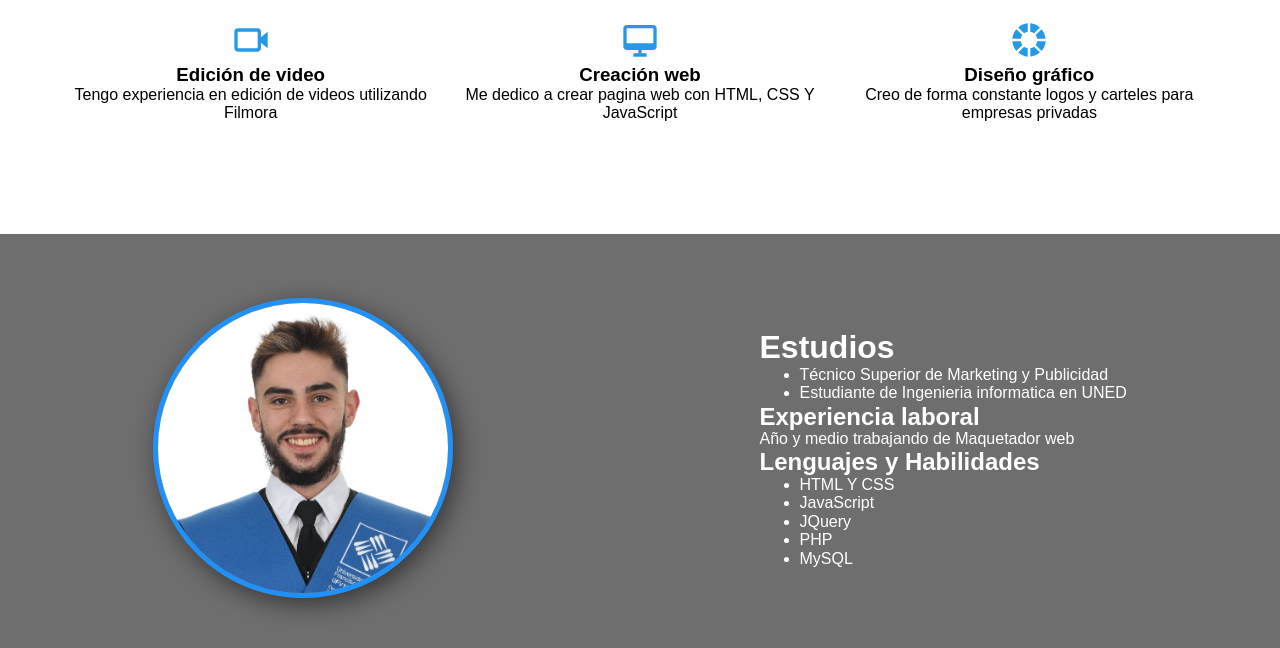
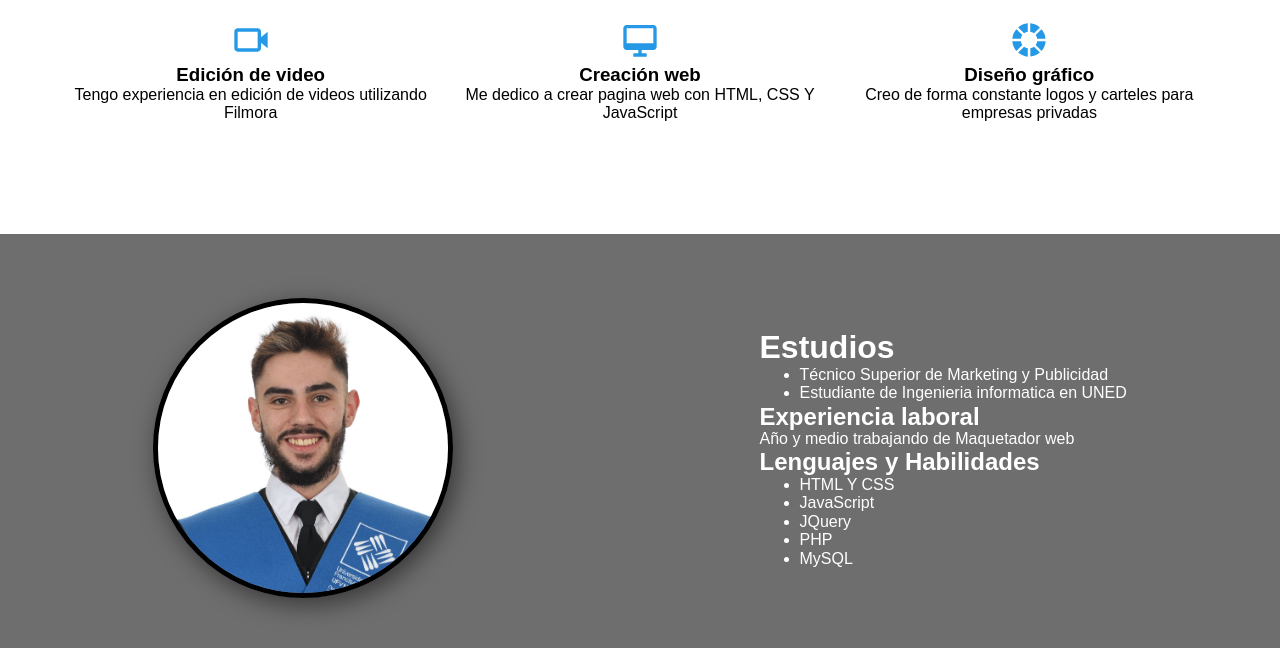
Before and after one commit to juanmigtrz/juanmigtrz.github.io, a plain HTML site: page index.html in a window 1280 px wide. Shown: the part 954-1602 px from the top of the page. Drawn offline with nearby package versions, Linux system fonts and the light colour scheme.

Commit message:
Update estilos.css

```diff
--- a/css/estilos.css
+++ b/css/estilos.css
@@ -513,7 +513,7 @@ body {
     width: 300px;
     border-radius: 100%;
     overflow: hidden;
-    border: 5px solid #2091f9;
+    border: 5px solid black;
     box-shadow: 5px 7px 25px rgba(0, 0, 0, 0.5);
 }
 
```
